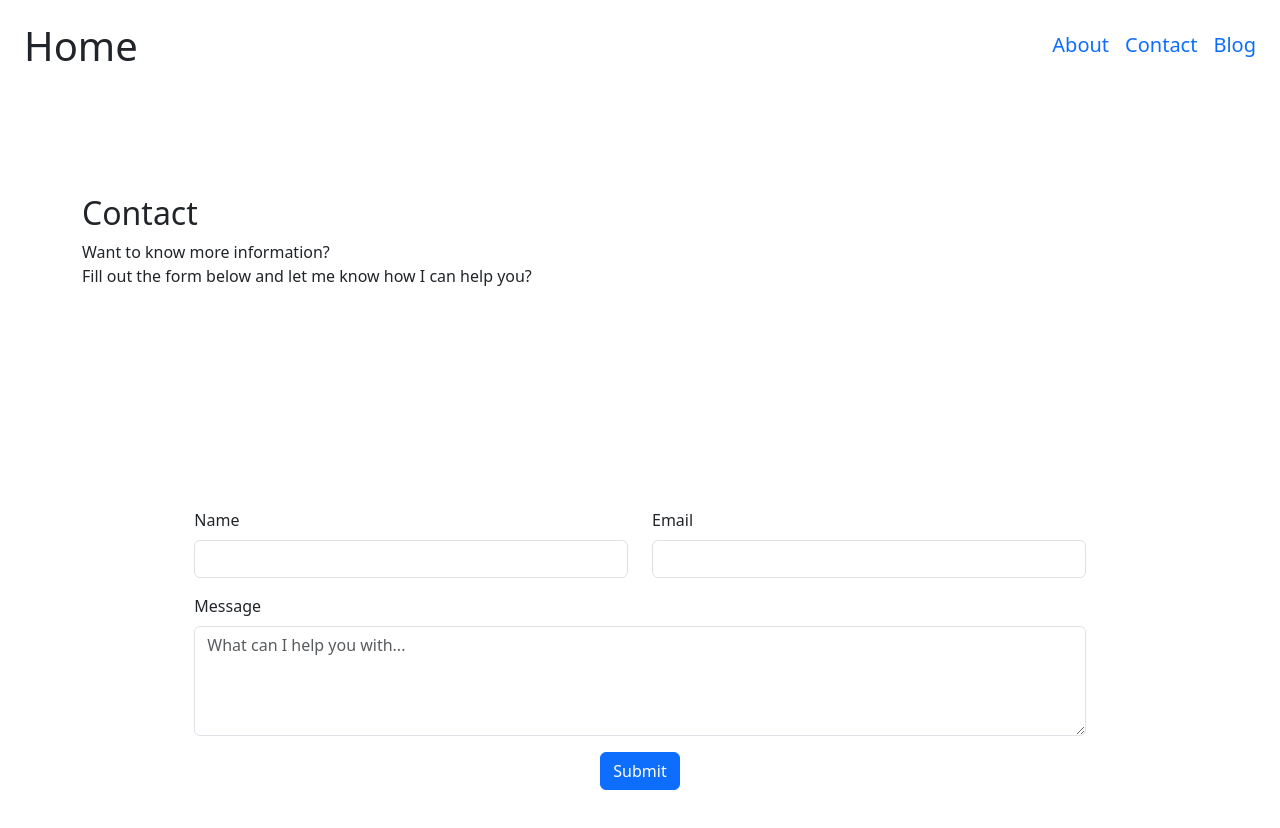
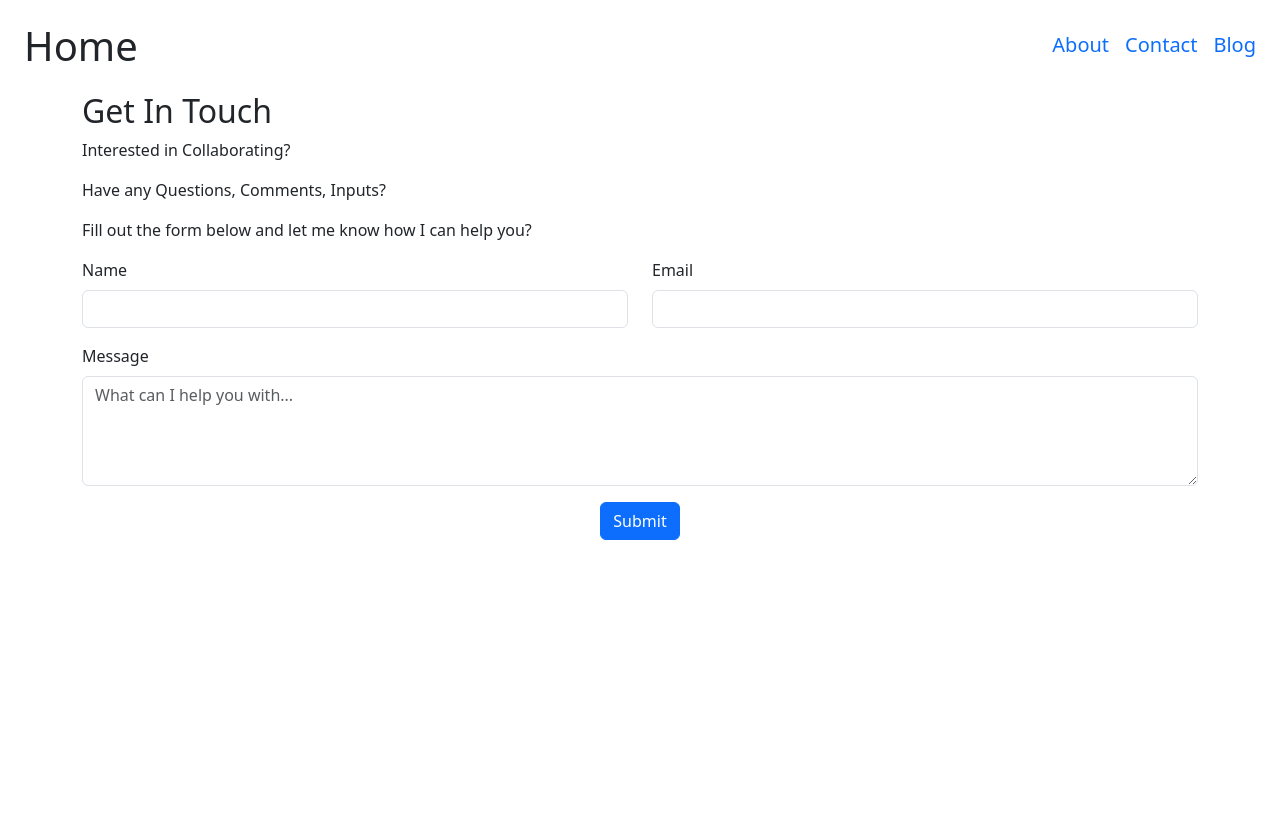
Before and after one commit to marial711/Mars-Leyva--Portfolio, a React (Create React App) app in the folder client/: page /contact in a window 1280 px wide. Shown: the top 828 px of the page. After the commit the page ends 800 px from the top, so only its background shows below. Built offline with nearby package versions, Linux system fonts and the light colour scheme.

Commit message:
Created Contact Layout

```diff
--- a/client/src/pages/ContactPage.js
+++ b/client/src/pages/ContactPage.js
@@ -2,17 +2,17 @@ import ContactForm from '../components/ContactForm';
 
 export default function ContactSection() {
     return (
-      <div className="min-vh-100 d-flex flex-column justify-content-around">
-        <div>
-          <h2>Contact</h2>
-          <p>
-            Want to know more information? <br />
-            Fill out the form below and let me know how I can help you?
-          </p>
-        </div>
-        <div className="d-flex justify-content-center flex-column align-items-center">
-          <ContactForm />
-        </div>
+      <div className="contact-layout">
+          <div className="contact-card">
+            <div>
+            <h2>Get In Touch</h2>
+              <p>Interested in Collaborating?</p>
+              <p>Have any Questions, Comments, Inputs?</p>
+              <p> Fill out the form below and let me know how I can help you? </p>
+            <ContactForm />
+            </div>
+            <div className="contact-bg"></div>
+          </div>
       </div>
     );
 }
--- /dev/null
+++ b/client/src/styles/sass/_base.scss
@@ -0,0 +1,23 @@
+.contact-card {
+    background-color: white;
+    margin-top: 2em;
+    height: 768px;
+    padding: 2rem ;
+    border: 1px solid $primary-color;
+    border-radius: 32px;
+    box-shadow: 1px 1px 2rem darkgrey;
+    h2 {
+        text-align: center;
+    }
+}
+
+.contact-layout {
+    background-color: white;
+}
+
+.contact-bg {
+    display: block;
+    border-radius: 32px;
+    box-shadow:  1px 1px 1rem darkgray;
+    height: 100%;
+}
--- a/client/src/styles/sass/_layout.scss
+++ b/client/src/styles/sass/_layout.scss
@@ -1,3 +1,24 @@
+.contact-layout {
+    padding: 6rem;
+    height: 100vh;
+    display: flex;
+    flex-direction: column;
+    justify-content: center;
+    align-items: center;
+}
+
+.contact-card {
+    display: flex;
+    flex-direction: row;
+    justify-content:center;
+    gap: 4rem;
+    align-items: center;
+}
+.contact-bg {
+    width: 100%;
+}
+
+
 .about-header {
     height: 40vh;
 }
```
